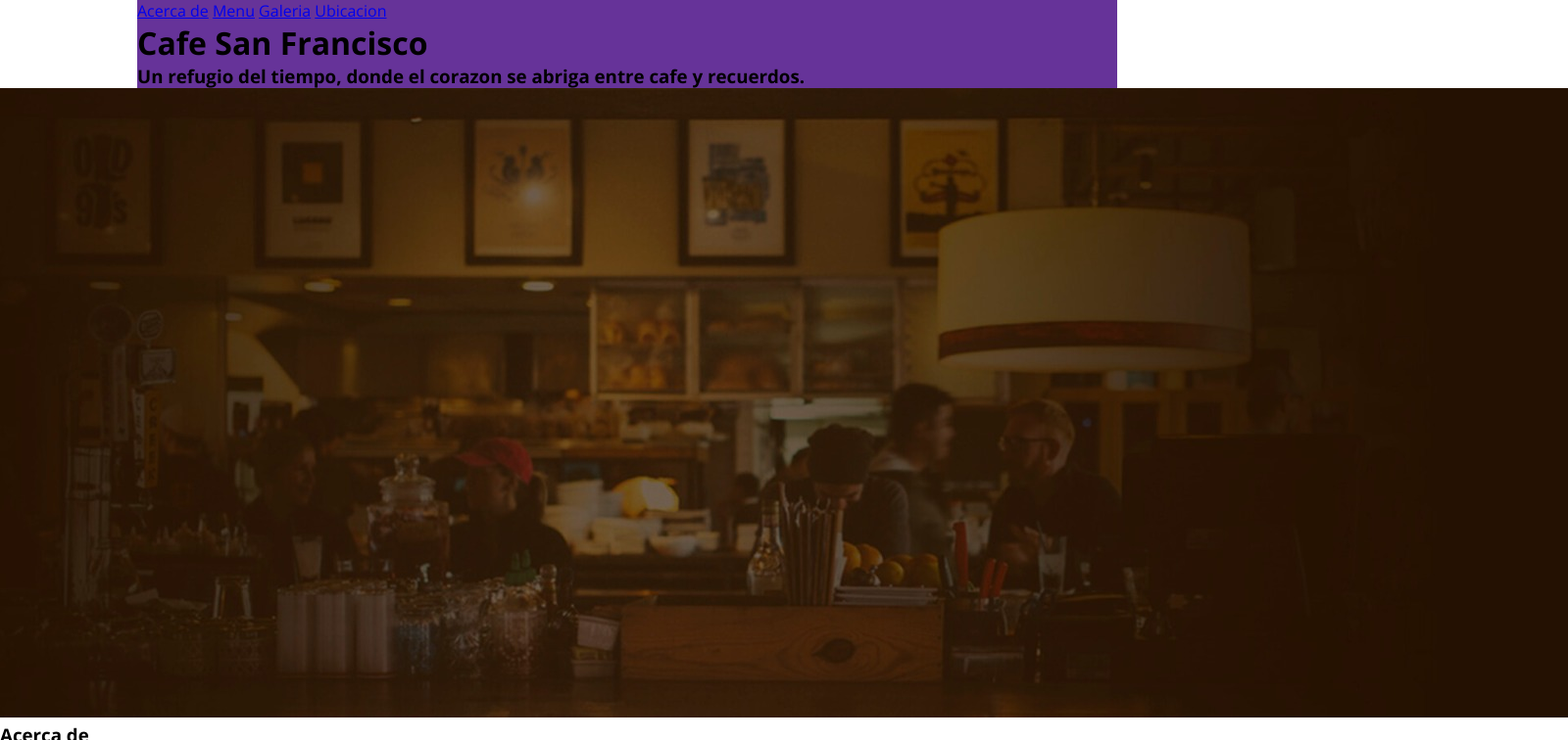
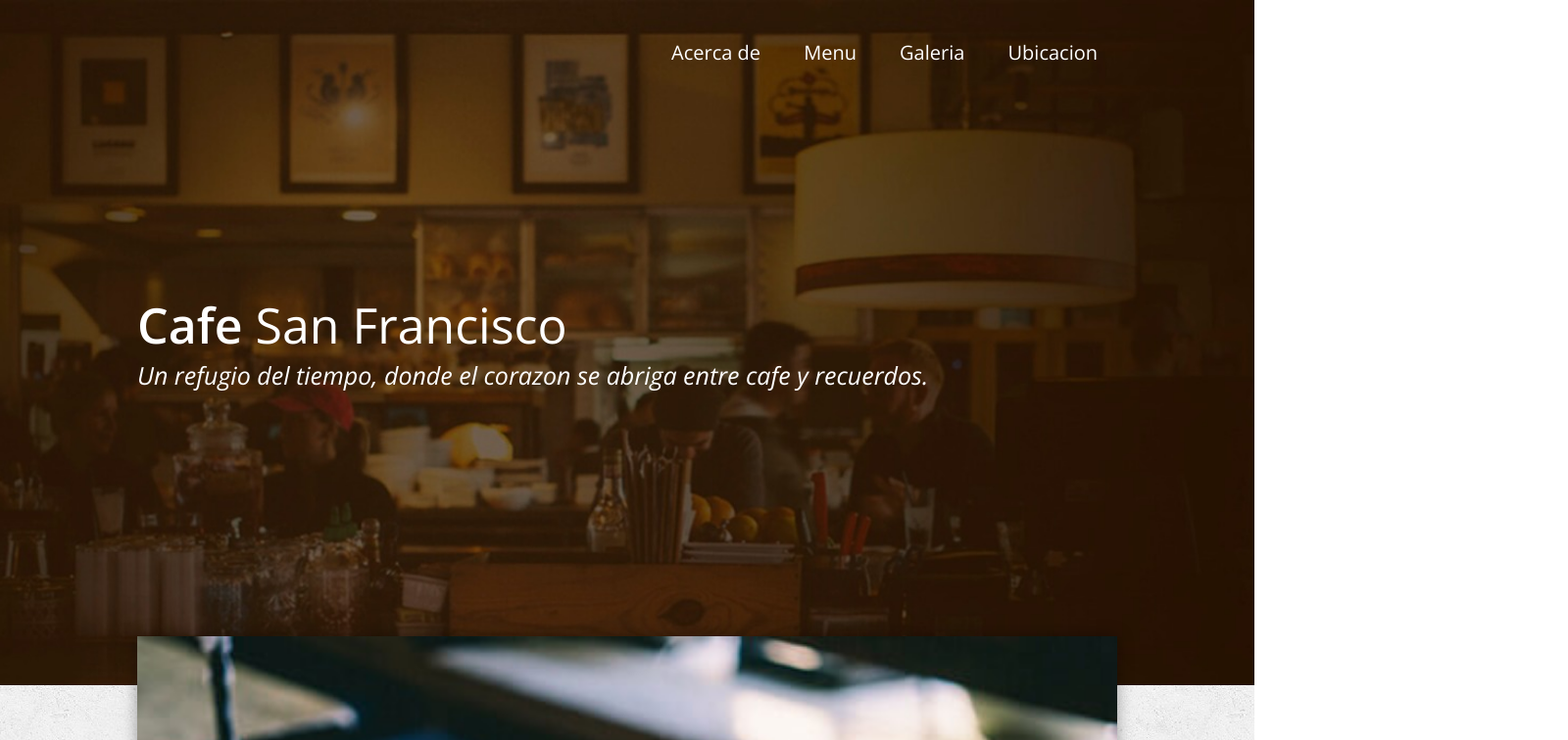
Before and after one commit to MathewLara/cafeteria, a plain HTML site: page index.html in a window 1280 px wide. Shown: the top 756 px of the page at 98% size, 1600 px wide, since content can reach past the window. Drawn offline with nearby package versions, Linux system fonts and the light colour scheme.

Commit message:
CSS cafe

```diff
--- a/estilos/style.css
+++ b/estilos/style.css
@@ -5,6 +5,8 @@
     -webkit-box-sizing: border-box;
     -moz-webkit-box-sizing: border-box;
     box-sizing: border-box;
+
+
 }
 body{
     font-family: "Open Sans", Arial, Helvetica, sans-serif;
@@ -15,8 +17,105 @@ body{
 .contenedor
 {
     width: 90%;
-    background-color: rebeccapurple;
     max-width: 1000px;
     margin:auto;
     overflow: hidden;
 }
+/*------Header-------*/
+
+header {
+    width: 100%;
+    background: url('../imagenes/bg.jpg') #281a0c;
+    background-size: cover;
+    background-attachment: fixed;
+    background-position: center 0;
+}
+
+header .contenedor{
+    position: relative;
+    height: 700px;
+}
+
+header .menu{
+    width: 100%;
+    text-align: right;
+}
+
+header .menu a {
+    color: #fff;
+    font-size: 20px;
+    font-weight: 300;
+    display: inline-block;
+    margin: 40px 20px;
+    text-decoration: none;
+    position: relative;
+}
+
+header .menu a:hover{
+    text-decoration: underline;
+}
+
+header .texto {
+    width: 100%;
+    color: #fff;
+    position: absolute;
+    top: 50%;
+    margin-top: -52px;
+}
+
+header .texto .nombre {
+    font-size: 50px;
+    font-weight: 600;
+}
+
+header .texto .nombre span {
+    font-weight: 300;
+}
+
+header .texto h3 {
+    font-weight: 300;
+    font-size: 25px;
+    font-style: italic;
+}
+
+/*Main*/
+.main {
+    background: url('../imagenes/bg-textura.png');
+    background-repeat: repeat;
+}
+
+.main .acerca-de .contenedor {
+    overflow: visible;
+    position: relative;
+}
+
+.main .acerca-de .foto img {
+    width: 80%;
+    position: absolute;
+    left: 0;
+    top: -50px;
+    z-index: 0;
+    box-shadow: 0px 0px 15px rgba(0,0,0,.35);
+}
+
+.main .acerca-de .foto img {
+    vertical-align: top;
+    width: 100%;
+}
+
+.main .acerca-de article {
+    background: #fff ;
+    padding: 40px;
+    width: 50%;
+    position: relative;
+    top: 500px;
+    z-index: 1;
+    float: right;
+    box-shadow: 0px 0px 15px rgba(0,0,0,.35);
+}
+
+.main .acerca-de article h3 {
+    font-size: 50px;
+    font-weight: 300;
+    margin-bottom: 40px;
+}
--- a/index.html
+++ b/index.html
@@ -15,26 +15,27 @@
 
     <header>
         <div class= "contenedor">
-            <nav >
+            <nav class="menu">
                 <a href="#" id="btn-acerca-de">Acerca de</a>
                 <a href="#" id="btn-menu">Menu</a>
                 <a href="#" id="btn-galeria">Galeria</a>
                 <a href="#" id="btn-ubicacion">Ubicacion</a>
+
             </nav>
-            <div class="derecho">
-                <h1>Cafe <span>San Francisco</span></h1>
+            <div class="texto">
+                <h1 class="nombre">Cafe <span>San Francisco</span></h1>
                 <h3>Un refugio del tiempo, donde el corazon se abriga entre cafe y recuerdos.</h3>
             </div>
 
         </div>
     </header>
     <!--Seccion main-->
-    <section>
+    <section class="main">
         <!--Seccion Acerca de-->
-        <section>
-            <div>
-                <div>
-                    <img src="imagenes/acerca de.jpg" alt="Acerca de">
+        <section class="acerca-de">
+            <div class="contenedor">
+                <div class="foto">
+                    <img src="imagenes/acerca-de.jpg" alt="Acerca de">
                 </div>
                 <article>
                     <h3>Acerca de</h3>
@@ -65,12 +66,12 @@
         </section>
         <!--./fin acerca de-->
         <!-- Inicio del menu-->
-        <section>
-            <div>
+        <section class="menu-comida" id="menu">
+            <div class="contenedor">
                 <h3 id="platillos">Menu</h3>
-                <div>
+                <div class="seccion-menu">
                     <div>
-                        <article>
+                        <article class="comida">
                             <p>De comer</p>
                             <div>
                                 <p>Arroz con camaron</p>
@@ -103,7 +104,7 @@
                         </article>
 
                         <!--./ Fin de la seccion comer-->
-                        <article>
+                        <article class="bebidas">
                             <p>Bebidas</p>
                             <div>
                                 <p>Jugos Naturales</p>
@@ -140,45 +141,45 @@
         </section>
         <!--./Fin Menu-->
         <!--Inicio Galeria-->
-        <section>
-            <div>
+        <section class="galeria">
+            <div class="contenedor">
                 <img src="imagenes/1.jpg" alt="">
             </div>
-            <div>
+            <div class="galeria-img">
                 <img src="imagenes/2.jpg" alt="">
             </div>
-            <div>
+            <div class="galeria-img">
                 <img src="imagenes/3.jpg" alt="">
             </div>
-            <div>
+            <div class="galeria-img">
                 <img src="imagenes/4.jpg" alt="">
             </div>
-            <div>
+            <div class="galeria-img">
                 <img src="imagenes/5.jpg" alt="">
             </div>
-            <div>
+            <div class="galeria-img">
                 <img src="imagenes/6.jpg" alt="">
             </div>
-            <div>
+            <div class="galeria-img">
                 <img src="imagenes/7.jpg" alt="">
             </div>
-            <div>
+            <div class="galeria-img">
                 <img src="imagenes/8.jpg" alt="">
             </div>
         </section>
 
         <!--Seccion ubicacion-->
         <section id="ubicacion">
-            <div>
+            <div class="contenedor">
                 <h3>Ubicacion</h3>
 
-                <div>
+                <div class="info-contacto">
                     <p>E5D <br />S48-520</p><br>
                     <p>(+593) 0992628980</p>
                     <p> cafe@gmail.com</p>
                 </div>
 
-                <div>
+                <div class="horarios">
                     <h4>Horarios</h4>
                     <p>Lunes a Viernes <br> 7:00 - 21:00</p>
                     <p>Sabados y Domingos <br> 11:00 - 23:00</p>
@@ -187,7 +188,7 @@
         </section>
         <!--./Fin contactos-->
         <!--Inicio Mapa-->
-        <section>
+        <section class="mapa">
             <iframe src="https://www.google.com/maps/embed?pb=!1m18!1m12!1m3!1d3989.805081885575!2d-78.49340531974043!3d-0.14759780000000094!2m3!1f0!2f0!3f0!3m2!1i1024!2i768!4f13.1!3m3!1m2!1s0x91d59ab33ae952e7%3A0xa160086f3dac5640!2sCaf%C3%A9%20Rojo!5e0!3m2!1ses-419!2sec!4v1744039485309!5m2!1ses-419!2sec"
             width="800" height="600" style="border:0;" allowfullscreen="" loading="lazy"
             referrerpolicy="no-referrer-when-downgrade"></iframe>
```
Also changed, not shown: imagenes/acerca-de.jpg (renamed from imagenes/8.jpg), imagenes/bg-textura.png (added), imagenes/bg.jpg (renamed from imagenes/acerca de.jpg).
